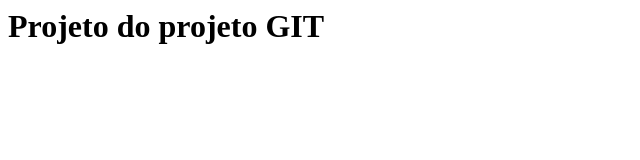
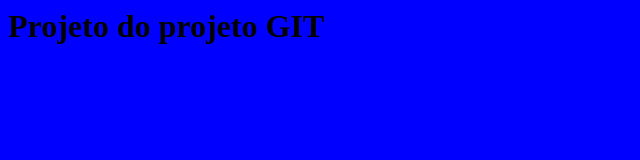
Before and after one commit to EdvaldoMatos/curso-git, a plain HTML site: page index.html in a window 1280 px wide. Shown: the whole page, without its empty margins (0-640 px from the left). Drawn offline with Linux system fonts and the light colour scheme.

Commit message:
Lay Out azul

```diff
--- a/index.html
+++ b/index.html
@@ -2,6 +2,7 @@
 
 	<head>
 		<meta charset="UTF-8"/>
+		<link rel="stylesheet" href="style.css"
 	</head>
 
 	<body>
--- /dev/null
+++ b/style.css
@@ -0,0 +1,3 @@
+body{
+    background-color: blue;
+}
```
